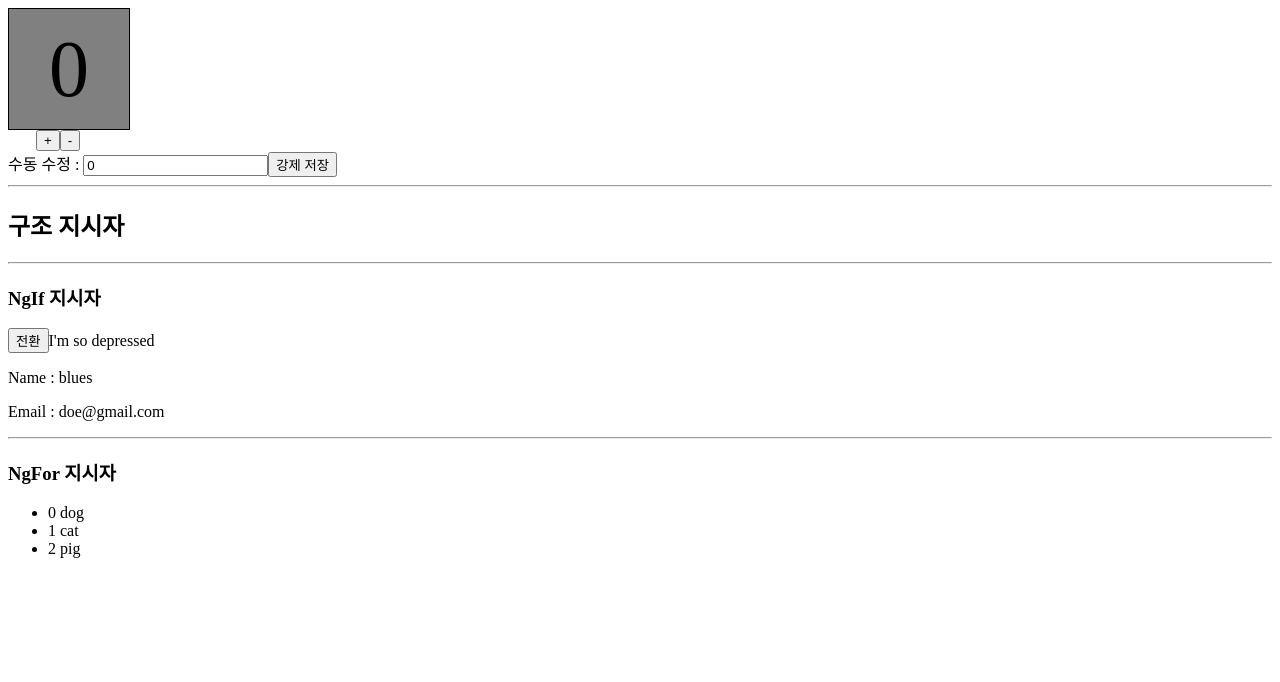
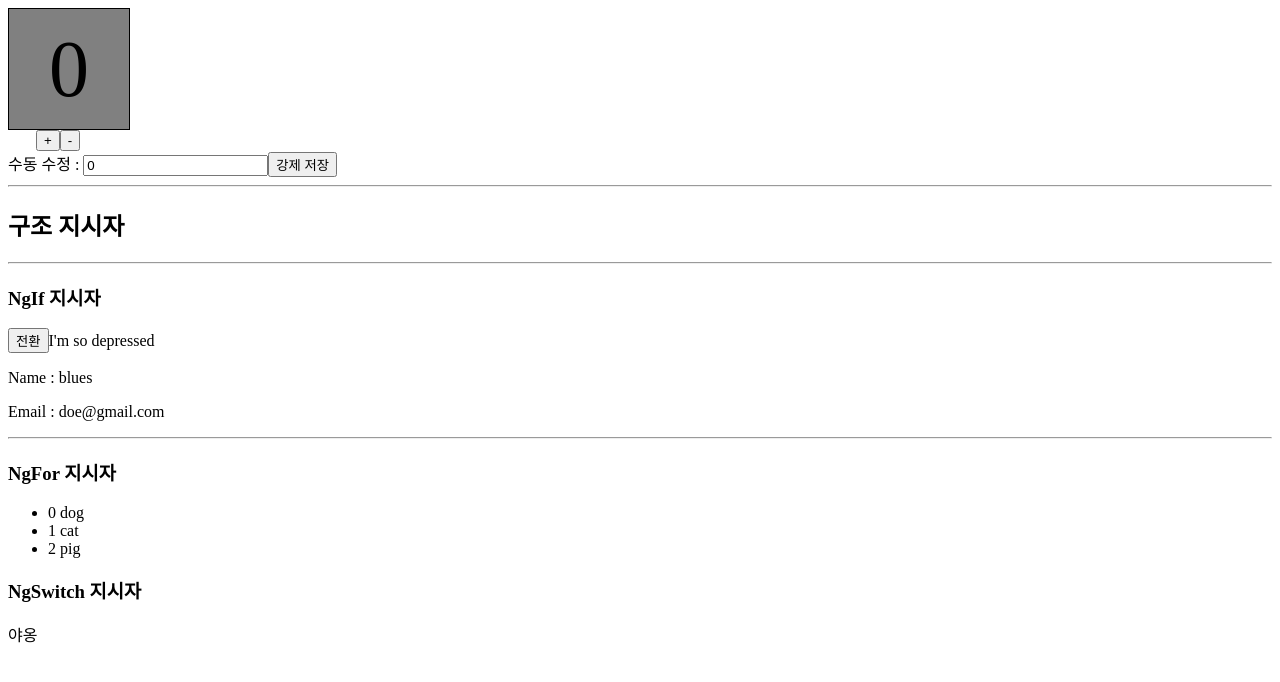
Before and after one commit to doolri1276/AngularSimpleCounter, an Angular app: page / in a window 1280 px wide. Shown: the top 682 px of the page. Built offline with nearby package versions, Linux system fonts and the light colour scheme.

Commit message:
- 구조 지시자 ngSwitch

```diff
--- a/src/app/app.component.html
+++ b/src/app/app.component.html
@@ -37,3 +37,12 @@
 <ul>
 	<li *ngFor="let animal of animals; let idx = index">{{ idx }} {{animal}}</li>
 </ul>
+
+<h3>NgSwitch 지시자</h3>
+
+<span [ngSwitch]="animal">
+	<ng-container *ngSwitchCase="'dog'">멍멍</ng-container>
+	<ng-container *ngSwitchCase="'cat'">야옹</ng-container>
+	<ng-container *ngSwitchCase="'pig'">돼지</ng-container>
+	<ng-container *ngSwitchDefault>에헴!</ng-container>
+</span>
--- a/src/app/app.component.ts
+++ b/src/app/app.component.ts
@@ -18,6 +18,8 @@ export class AppComponent {
   animals = [
   	'dog', 'cat','pig'
   ];
+
+  animal='cat';
 
   colorByValue() {
   	if (this.curVal > 0) return 'green';
@@ -55,4 +57,6 @@ export class AppComponent {
   	alert(`더 이상 ${target}시킬 수 없습니다.`);
   	return false;
   }
+
+
 }
```
